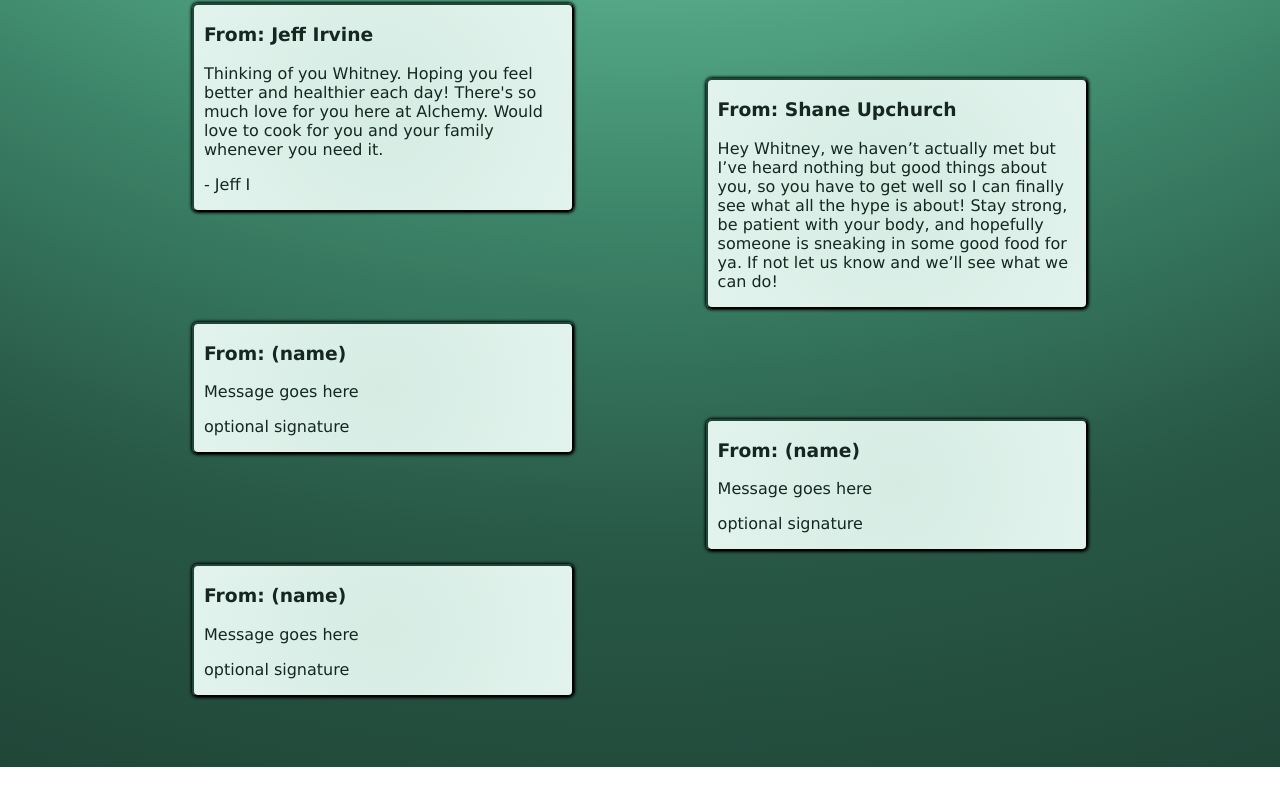
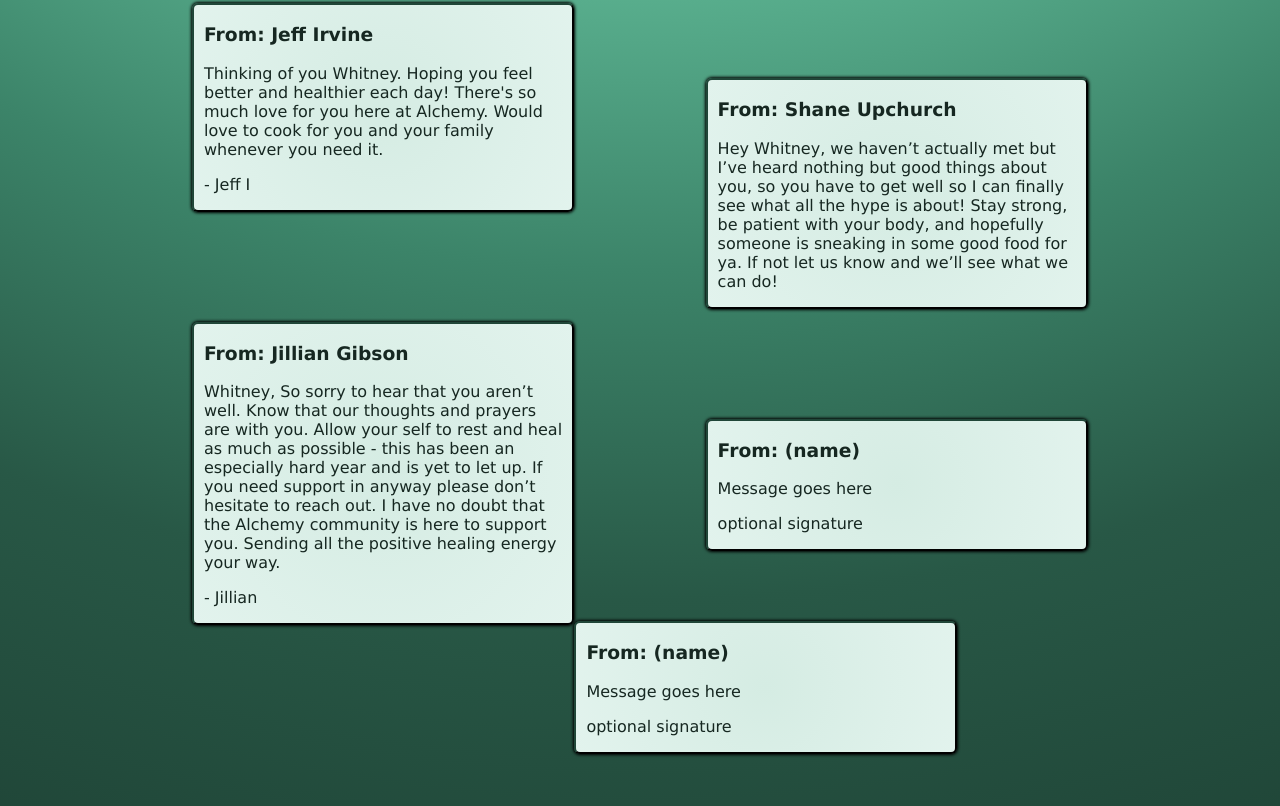
Before and after one commit to bryanakitchen/get-well, a React app: page / in a window 1280 px wide. Shown: the part 2925-3731 px from the top of the page. Before the commit the page ends 3692 px from the top, so only its background shows below. Built offline with nearby package versions, Linux system fonts and the light colour scheme.

Commit message:
added message

```diff
--- a/src/components/app/App.jsx
+++ b/src/components/app/App.jsx
@@ -137,12 +137,12 @@ export default class App extends Component {
           </div>
 
           <div className={styles.messageLeft} data-aos="fade-right">
-            <h3>From: (name)</h3>
+            <h3>From: Jillian Gibson</h3>
             <p>
-              Message goes here
+              Whitney, So sorry to hear that you aren’t well. Know that our thoughts and prayers are with you. Allow your self to rest and heal as much as possible - this has been an especially hard year and is yet to let up. If you need support in anyway please don’t hesitate to reach out. I have no doubt that the Alchemy community is here to support you. Sending all the positive healing energy your way.
             </p>
             <p>
-              optional signature
+              - Jillian
             </p>
           </div>
 
```
